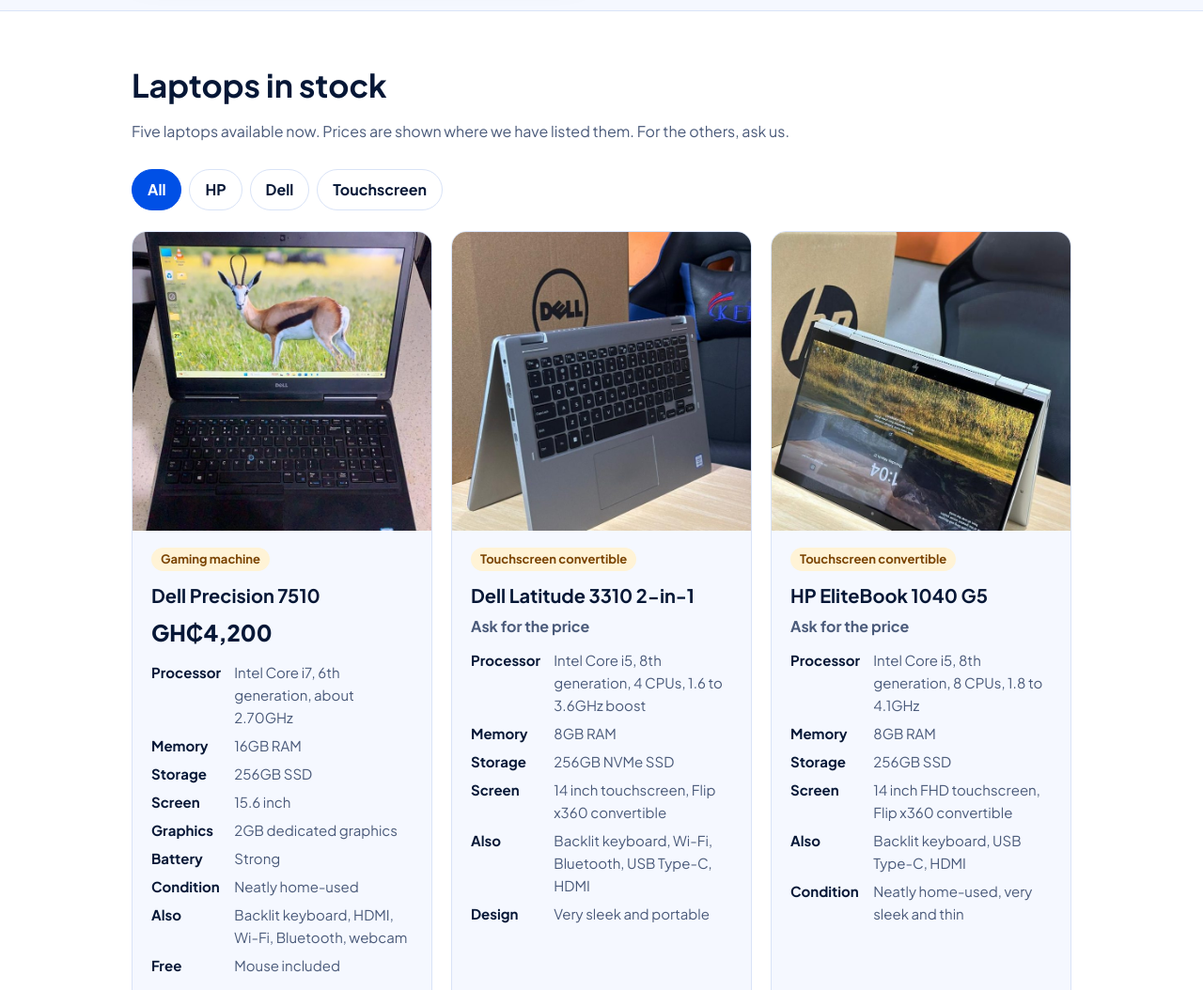
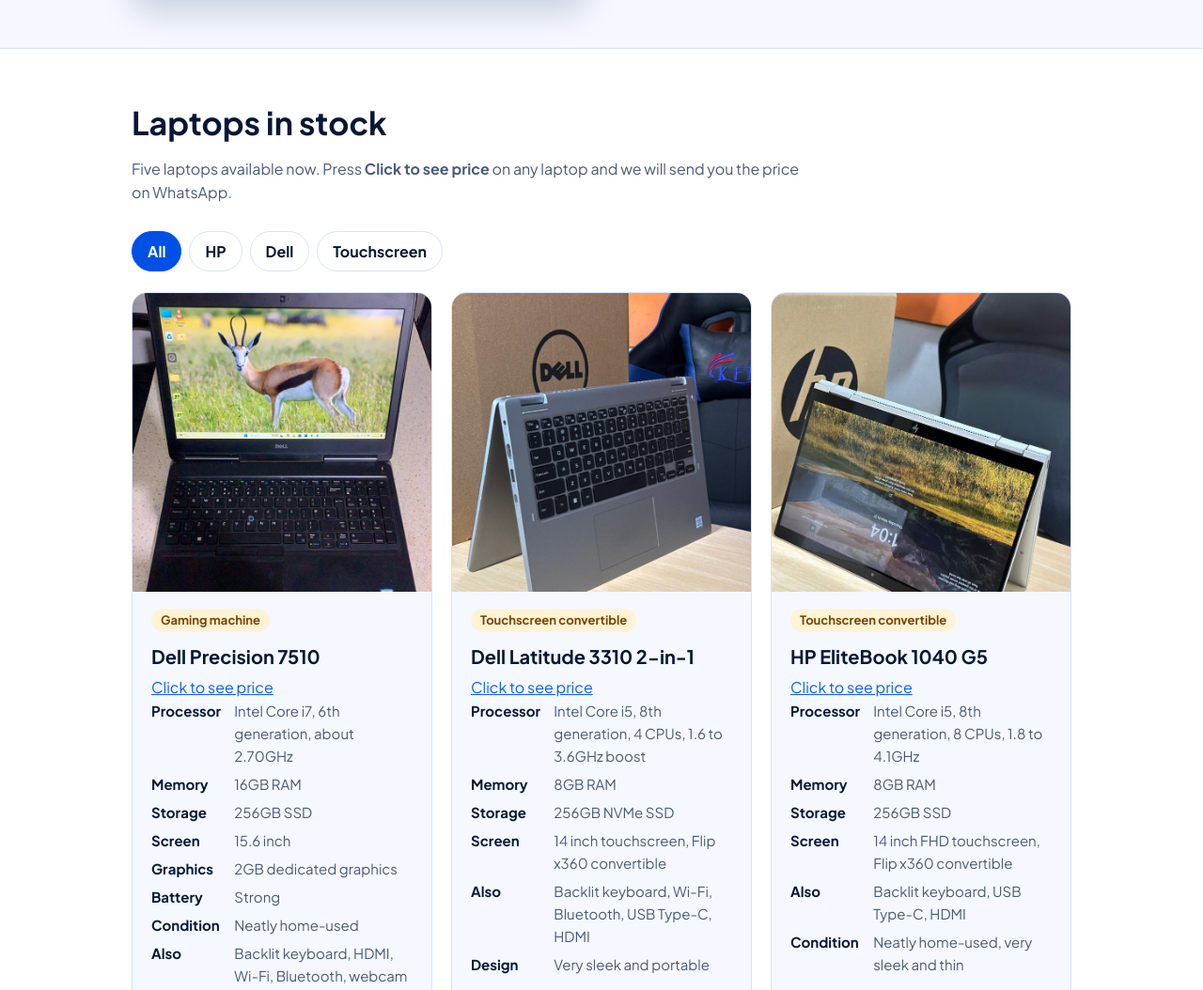
Before and after one commit to futtech123-cloud/HrifTechnologies, a plain HTML site: page laptops.html in a window 1280 px wide. Shown: the part 1185-2239 px from the top of the page at 94% size. Drawn offline with Linux system fonts and the light colour scheme.

Commit message:
Add files via upload

```diff
--- a/laptops.html
+++ b/laptops.html
@@ -1,16 +1,16 @@
-<!DOCTYPE html><html lang="en"><head><meta charset="utf-8"><meta name="viewport" content="width=device-width, initial-scale=1, viewport-fit=cover"><title>Laptops for sale | HP and Dell | Hrif Technologies</title><meta name="description" content="Buy quality HP and Dell laptops from Hrif Technologies in Ghana: EliteBook, Spectre x360, Pavilion, Latitude and Precision. Order online or on WhatsApp."><link rel="icon" href="logo.png"><link rel="stylesheet" href="https://fonts.googleapis.com/css2?family=Plus+Jakarta+Sans:wght@400;500;700;800&display=swap"><link rel="stylesheet" href="style.css"><script async src="https://www.googletagmanager.com/gtag/js?id=G-FFQ00Y7NKT"></script><script>window.dataLayer=window.dataLayer||[];function gtag(){dataLayer.push(arguments);}gtag("js",new Date());gtag("config","G-FFQ00Y7NKT");</script></head><body><header><div class="w nav"><a class="brand" href="index.html"><img alt="" src="logo.png">Hrif Technologies</a><nav aria-label="Main"><a href="index.html">Home</a><a href="computers.html">Computers</a><a href="games.html">Games</a><a href="laptops.html" aria-current="page">Laptops</a><a href="android.html">Android</a><a href="ios.html">iPhone & iPad</a><a href="index.html#shop">Checkers and data</a><a href="#contact">Contact</a><a class="btn b1" href="order.html?svc=Buy a laptop">Order</a></nav></div></header><main>
+<!DOCTYPE html><html lang="en"><head><meta charset="utf-8"><meta name="viewport" content="width=device-width, initial-scale=1, viewport-fit=cover"><title>Laptops for sale | HP and Dell | Hrif Technologies</title><meta name="description" content="Buy quality HP and Dell laptops from Hrif Technologies in Ghana: EliteBook, Spectre x360, Pavilion, Latitude and Precision. Order online or on WhatsApp."><link rel="icon" href="logo.png"><link rel="stylesheet" href="https://fonts.googleapis.com/css2?family=Plus+Jakarta+Sans:wght@400;500;700;800&display=swap"><link rel="stylesheet" href="style.css"><script async src="https://www.googletagmanager.com/gtag/js?id=G-FFQ00Y7NKT"></script><script>window.dataLayer=window.dataLayer||[];function gtag(){dataLayer.push(arguments);}gtag("js",new Date());gtag("config","G-FFQ00Y7NKT");</script></head><body><header><div class="w nav"><a class="brand" href="index.html"><img alt="" src="logo.png">Hrif Technologies</a><nav aria-label="Main"><a href="index.html">Home</a><a href="computers.html">Computers</a><a href="games.html">Games</a><a href="laptops.html" aria-current="page">Laptops</a><a href="android.html">Android</a><a href="ios.html">iPhone & iPad</a><a href="hrifwriting.html">HrifWriting</a><a href="index.html#shop">Checkers and data</a><a href="#contact">Contact</a><a class="btn b1" href="order.html?svc=Buy a laptop">Order</a></nav></div></header><main>
 <div class="hero slim"><div class="w"><div><h1>Quality laptops for sale</h1><p>HP and Dell laptops for school, business and gaming. See what is in stock, then order online or message us on WhatsApp.</p><a class="btn b1" href="#stock">See laptops in stock</a><a class="btn b2" href="https://wa.me/233245688354?text=Hello%20Hrif%20Technologies%2C%20I%20want%20to%20buy%20a%20laptop." target="_blank" rel="noopener">Message on WhatsApp</a><a class="btn b2" href="tel:+233245688354">Call us</a></div></div></div>
 
 <section class="rep"><div class="w"><div class="split"><img class="flyer" src="laptop-flyer.jpg" width="900" height="1350" alt="Hrif Technologies laptop sales flyer: new and used laptops from HP, Dell, Lenovo, ASUS and Acer, with phone number 0245688354" loading="eager"><div><h2>Find the right laptop for your needs</h2><p>We sell new and used laptops for business and students, and accessories to go with them. We install Windows and the software you need, so you can use the laptop the day you get it.</p><ul class="list"><li>Genuine laptops from trusted brands</li><li>Affordable prices</li><li>After-sales support, including repairs and software</li><li>Delivery arranged when you order</li></ul><p>Looking for Lenovo, ASUS or Acer, or a different spec? Tell us your budget and what you will use it for.</p><a class="btn b1" href="order.html?svc=Buy a laptop">Order a laptop</a><a class="btn b3" href="tel:+233245688354">Call +233 245 688 354</a></div></div></div></section>
 
-<section class="alt" id="stock"><div class="w"><h2>Laptops in stock</h2><p class="sub">Five laptops available now. Prices are shown where we have listed them. For the others, ask us.</p>
+<section class="alt" id="stock"><div class="w"><h2>Laptops in stock</h2><p class="sub">Five laptops available now. Press <b>Click to see price</b> on any laptop and we will send you the price on WhatsApp.</p>
 <div class="chips" role="group" aria-label="Filter laptops"><button type="button" data-f="all" aria-pressed="true">All</button><button type="button" data-f="hp" aria-pressed="false">HP</button><button type="button" data-f="dell" aria-pressed="false">Dell</button><button type="button" data-f="touch" aria-pressed="false">Touchscreen</button></div>
 <div class="laps">
-<article class="card lap" data-tags="dell"><img src="laptop-dell-precision-7510.jpg" width="720" height="960" alt="Dell Precision 7510 laptop for sale" loading="lazy"><div class="body"><span class="pill">Gaming machine</span><h3>Dell Precision 7510</h3><p class="price">GH₵4,200</p><dl class="spec"><dt>Processor</dt><dd>Intel Core i7, 6th generation, about 2.70GHz</dd><dt>Memory</dt><dd>16GB RAM</dd><dt>Storage</dt><dd>256GB SSD</dd><dt>Screen</dt><dd>15.6 inch</dd><dt>Graphics</dt><dd>2GB dedicated graphics</dd><dt>Battery</dt><dd>Strong</dd><dt>Condition</dt><dd>Neatly home-used</dd><dt>Also</dt><dd>Backlit keyboard, HDMI, Wi-Fi, Bluetooth, webcam</dd><dt>Free</dt><dd>Mouse included</dd></dl><div class="acts"><a class="btn b1" href="order.html?svc=Buy%20a%20laptop&amp;pc=Dell%20Precision%207510">Order online</a><a class="btn b3" href="https://wa.me/233245688354?text=Hello%20Hrif%20Technologies%2C%20I%20want%20to%20buy%20the%20Dell%20Precision%207510.%20Is%20it%20still%20available%3F" target="_blank" rel="noopener">WhatsApp</a></div></div></article>
-<article class="card lap" data-tags="dell touch"><img src="laptop-dell-latitude-3310.jpg" width="720" height="960" alt="Dell Latitude 3310 2-in-1 laptop for sale" loading="lazy"><div class="body"><span class="pill">Touchscreen convertible</span><h3>Dell Latitude 3310 2-in-1</h3><p class="price ask">Ask for the price</p><dl class="spec"><dt>Processor</dt><dd>Intel Core i5, 8th generation, 4 CPUs, 1.6 to 3.6GHz boost</dd><dt>Memory</dt><dd>8GB RAM</dd><dt>Storage</dt><dd>256GB NVMe SSD</dd><dt>Screen</dt><dd>14 inch touchscreen, Flip x360 convertible</dd><dt>Also</dt><dd>Backlit keyboard, Wi-Fi, Bluetooth, USB Type-C, HDMI</dd><dt>Design</dt><dd>Very sleek and portable</dd></dl><div class="acts"><a class="btn b1" href="order.html?svc=Buy%20a%20laptop&amp;pc=Dell%20Latitude%203310%202-in-1">Order online</a><a class="btn b3" href="https://wa.me/233245688354?text=Hello%20Hrif%20Technologies%2C%20I%20want%20to%20buy%20the%20Dell%20Latitude%203310%202-in-1.%20Is%20it%20still%20available%3F" target="_blank" rel="noopener">WhatsApp</a></div></div></article>
-<article class="card lap" data-tags="hp touch"><img src="laptop-hp-elitebook-1040-g5.jpg" width="720" height="960" alt="HP EliteBook 1040 G5 laptop for sale" loading="lazy"><div class="body"><span class="pill">Touchscreen convertible</span><h3>HP EliteBook 1040 G5</h3><p class="price ask">Ask for the price</p><dl class="spec"><dt>Processor</dt><dd>Intel Core i5, 8th generation, 8 CPUs, 1.8 to 4.1GHz</dd><dt>Memory</dt><dd>8GB RAM</dd><dt>Storage</dt><dd>256GB SSD</dd><dt>Screen</dt><dd>14 inch FHD touchscreen, Flip x360 convertible</dd><dt>Also</dt><dd>Backlit keyboard, USB Type-C, HDMI</dd><dt>Condition</dt><dd>Neatly home-used, very sleek and thin</dd></dl><div class="acts"><a class="btn b1" href="order.html?svc=Buy%20a%20laptop&amp;pc=HP%20EliteBook%201040%20G5">Order online</a><a class="btn b3" href="https://wa.me/233245688354?text=Hello%20Hrif%20Technologies%2C%20I%20want%20to%20buy%20the%20HP%20EliteBook%201040%20G5.%20Is%20it%20still%20available%3F" target="_blank" rel="noopener">WhatsApp</a></div></div></article>
-<article class="card lap" data-tags="hp"><img src="laptop-hp-pavilion-i5.jpg" width="720" height="960" alt="HP Pavilion i5 (8th generation) laptop for sale" loading="lazy"><div class="body"><span class="pill">Business class</span><h3>HP Pavilion i5 (8th generation)</h3><p class="price ask">Ask for the price</p><dl class="spec"><dt>Processor</dt><dd>Intel Core i5, 8th generation, 4 cores and 8 threads, 1.60 to 1.80GHz</dd><dt>Memory</dt><dd>8GB RAM</dd><dt>Storage</dt><dd>1TB / 128GB SSD</dd><dt>Screen</dt><dd>15 inch</dd><dt>Condition</dt><dd>Super neat, no scratches or dents</dd><dt>Also</dt><dd>Wi-Fi, Bluetooth, webcam, HDMI, USB-C, original charger</dd></dl><div class="acts"><a class="btn b1" href="order.html?svc=Buy%20a%20laptop&amp;pc=HP%20Pavilion%20i5%20%288th%20generation%29">Order online</a><a class="btn b3" href="https://wa.me/233245688354?text=Hello%20Hrif%20Technologies%2C%20I%20want%20to%20buy%20the%20HP%20Pavilion%20i5%20%288th%20generation%29.%20Is%20it%20still%20available%3F" target="_blank" rel="noopener">WhatsApp</a></div></div></article>
-<article class="card lap" data-tags="hp touch"><img src="laptop-hp-spectre-x360-g2.jpg" width="720" height="960" alt="HP Spectre x360 G2 laptop for sale" loading="lazy"><div class="body"><span class="pill">Touchscreen convertible</span><h3>HP Spectre x360 G2</h3><p class="price ask">Ask for the price</p><dl class="spec"><dt>Processor</dt><dd>Intel Core i5, 6th generation, 4 CPUs, 2.5GHz</dd><dt>Memory</dt><dd>8GB RAM</dd><dt>Storage</dt><dd>256GB SSD</dd><dt>Screen</dt><dd>14 inch touchscreen, convertible</dd><dt>Battery</dt><dd>Strong</dd><dt>Condition</dt><dd>Neatly home-used, pristine</dd><dt>Also</dt><dd>Backlit keyboard, HDMI, Wi-Fi, Bluetooth, webcam</dd><dt>Free</dt><dd>Mouse included</dd></dl><div class="acts"><a class="btn b1" href="order.html?svc=Buy%20a%20laptop&amp;pc=HP%20Spectre%20x360%20G2">Order online</a><a class="btn b3" href="https://wa.me/233245688354?text=Hello%20Hrif%20Technologies%2C%20I%20want%20to%20buy%20the%20HP%20Spectre%20x360%20G2.%20Is%20it%20still%20available%3F" target="_blank" rel="noopener">WhatsApp</a></div></div></article>
+<article class="card lap" data-tags="dell"><img src="laptop-dell-precision-7510.jpg" width="720" height="960" alt="Dell Precision 7510 laptop for sale" loading="lazy"><div class="body"><span class="pill">Gaming machine</span><h3>Dell Precision 7510</h3><a class="price-btn" href="https://wa.me/233245688354?text=Hello%20Hrif%20Technologies%2C%20what%20is%20the%20price%20of%20the%20Dell%20Precision%207510%3F" target="_blank" rel="noopener" aria-label="Click to see price of the Dell Precision 7510 on WhatsApp">Click to see price</a><dl class="spec"><dt>Processor</dt><dd>Intel Core i7, 6th generation, about 2.70GHz</dd><dt>Memory</dt><dd>16GB RAM</dd><dt>Storage</dt><dd>256GB SSD</dd><dt>Screen</dt><dd>15.6 inch</dd><dt>Graphics</dt><dd>2GB dedicated graphics</dd><dt>Battery</dt><dd>Strong</dd><dt>Condition</dt><dd>Neatly home-used</dd><dt>Also</dt><dd>Backlit keyboard, HDMI, Wi-Fi, Bluetooth, webcam</dd><dt>Free</dt><dd>Mouse included</dd></dl><div class="acts"><a class="btn b1" href="order.html?svc=Buy%20a%20laptop&amp;pc=Dell%20Precision%207510">Order online</a><a class="btn b3" href="https://wa.me/233245688354?text=Hello%20Hrif%20Technologies%2C%20I%20want%20to%20buy%20the%20Dell%20Precision%207510.%20Is%20it%20still%20available%3F" target="_blank" rel="noopener">WhatsApp</a></div></div></article>
+<article class="card lap" data-tags="dell touch"><img src="laptop-dell-latitude-3310.jpg" width="720" height="960" alt="Dell Latitude 3310 2-in-1 laptop for sale" loading="lazy"><div class="body"><span class="pill">Touchscreen convertible</span><h3>Dell Latitude 3310 2-in-1</h3><a class="price-btn" href="https://wa.me/233245688354?text=Hello%20Hrif%20Technologies%2C%20what%20is%20the%20price%20of%20the%20Dell%20Latitude%203310%202-in-1%3F" target="_blank" rel="noopener" aria-label="Click to see price of the Dell Latitude 3310 2-in-1 on WhatsApp">Click to see price</a><dl class="spec"><dt>Processor</dt><dd>Intel Core i5, 8th generation, 4 CPUs, 1.6 to 3.6GHz boost</dd><dt>Memory</dt><dd>8GB RAM</dd><dt>Storage</dt><dd>256GB NVMe SSD</dd><dt>Screen</dt><dd>14 inch touchscreen, Flip x360 convertible</dd><dt>Also</dt><dd>Backlit keyboard, Wi-Fi, Bluetooth, USB Type-C, HDMI</dd><dt>Design</dt><dd>Very sleek and portable</dd></dl><div class="acts"><a class="btn b1" href="order.html?svc=Buy%20a%20laptop&amp;pc=Dell%20Latitude%203310%202-in-1">Order online</a><a class="btn b3" href="https://wa.me/233245688354?text=Hello%20Hrif%20Technologies%2C%20I%20want%20to%20buy%20the%20Dell%20Latitude%203310%202-in-1.%20Is%20it%20still%20available%3F" target="_blank" rel="noopener">WhatsApp</a></div></div></article>
+<article class="card lap" data-tags="hp touch"><img src="laptop-hp-elitebook-1040-g5.jpg" width="720" height="960" alt="HP EliteBook 1040 G5 laptop for sale" loading="lazy"><div class="body"><span class="pill">Touchscreen convertible</span><h3>HP EliteBook 1040 G5</h3><a class="price-btn" href="https://wa.me/233245688354?text=Hello%20Hrif%20Technologies%2C%20what%20is%20the%20price%20of%20the%20HP%20EliteBook%201040%20G5%3F" target="_blank" rel="noopener" aria-label="Click to see price of the HP EliteBook 1040 G5 on WhatsApp">Click to see price</a><dl class="spec"><dt>Processor</dt><dd>Intel Core i5, 8th generation, 8 CPUs, 1.8 to 4.1GHz</dd><dt>Memory</dt><dd>8GB RAM</dd><dt>Storage</dt><dd>256GB SSD</dd><dt>Screen</dt><dd>14 inch FHD touchscreen, Flip x360 convertible</dd><dt>Also</dt><dd>Backlit keyboard, USB Type-C, HDMI</dd><dt>Condition</dt><dd>Neatly home-used, very sleek and thin</dd></dl><div class="acts"><a class="btn b1" href="order.html?svc=Buy%20a%20laptop&amp;pc=HP%20EliteBook%201040%20G5">Order online</a><a class="btn b3" href="https://wa.me/233245688354?text=Hello%20Hrif%20Technologies%2C%20I%20want%20to%20buy%20the%20HP%20EliteBook%201040%20G5.%20Is%20it%20still%20available%3F" target="_blank" rel="noopener">WhatsApp</a></div></div></article>
+<article class="card lap" data-tags="hp"><img src="laptop-hp-pavilion-i5.jpg" width="720" height="960" alt="HP Pavilion i5 (8th generation) laptop for sale" loading="lazy"><div class="body"><span class="pill">Business class</span><h3>HP Pavilion i5 (8th generation)</h3><a class="price-btn" href="https://wa.me/233245688354?text=Hello%20Hrif%20Technologies%2C%20what%20is%20the%20price%20of%20the%20HP%20Pavilion%20i5%20%288th%20generation%29%3F" target="_blank" rel="noopener" aria-label="Click to see price of the HP Pavilion i5 (8th generation) on WhatsApp">Click to see price</a><dl class="spec"><dt>Processor</dt><dd>Intel Core i5, 8th generation, 4 cores and 8 threads, 1.60 to 1.80GHz</dd><dt>Memory</dt><dd>8GB RAM</dd><dt>Storage</dt><dd>1TB / 128GB SSD</dd><dt>Screen</dt><dd>15 inch</dd><dt>Condition</dt><dd>Super neat, no scratches or dents</dd><dt>Also</dt><dd>Wi-Fi, Bluetooth, webcam, HDMI, USB-C, original charger</dd></dl><div class="acts"><a class="btn b1" href="order.html?svc=Buy%20a%20laptop&amp;pc=HP%20Pavilion%20i5%20%288th%20generation%29">Order online</a><a class="btn b3" href="https://wa.me/233245688354?text=Hello%20Hrif%20Technologies%2C%20I%20want%20to%20buy%20the%20HP%20Pavilion%20i5%20%288th%20generation%29.%20Is%20it%20still%20available%3F" target="_blank" rel="noopener">WhatsApp</a></div></div></article>
+<article class="card lap" data-tags="hp touch"><img src="laptop-hp-spectre-x360-g2.jpg" width="720" height="960" alt="HP Spectre x360 G2 laptop for sale" loading="lazy"><div class="body"><span class="pill">Touchscreen convertible</span><h3>HP Spectre x360 G2</h3><a class="price-btn" href="https://wa.me/233245688354?text=Hello%20Hrif%20Technologies%2C%20what%20is%20the%20price%20of%20the%20HP%20Spectre%20x360%20G2%3F" target="_blank" rel="noopener" aria-label="Click to see price of the HP Spectre x360 G2 on WhatsApp">Click to see price</a><dl class="spec"><dt>Processor</dt><dd>Intel Core i5, 6th generation, 4 CPUs, 2.5GHz</dd><dt>Memory</dt><dd>8GB RAM</dd><dt>Storage</dt><dd>256GB SSD</dd><dt>Screen</dt><dd>14 inch touchscreen, convertible</dd><dt>Battery</dt><dd>Strong</dd><dt>Condition</dt><dd>Neatly home-used, pristine</dd><dt>Also</dt><dd>Backlit keyboard, HDMI, Wi-Fi, Bluetooth, webcam</dd><dt>Free</dt><dd>Mouse included</dd></dl><div class="acts"><a class="btn b1" href="order.html?svc=Buy%20a%20laptop&amp;pc=HP%20Spectre%20x360%20G2">Order online</a><a class="btn b3" href="https://wa.me/233245688354?text=Hello%20Hrif%20Technologies%2C%20I%20want%20to%20buy%20the%20HP%20Spectre%20x360%20G2.%20Is%20it%20still%20available%3F" target="_blank" rel="noopener">WhatsApp</a></div></div></article>
 </div></div></section>
 
 <section><div class="w"><div class="split"><div><h2>How to buy</h2><ol class="list"><li>Choose a laptop and press <b>Order online</b>, or message us on WhatsApp.</li><li>Fill in your name, phone number and location.</li><li>We confirm that the laptop is available and give you the price.</li><li>You collect it, or we arrange delivery.</li></ol><a class="btn b1" href="order.html?svc=Buy a laptop">Order a laptop</a></div><div class="card"><h3>Not sure which one to pick?</h3><p>Tell us what you will use it for, such as school work, Office, design or games, and your budget. We will suggest the best fit from what we have.</p><a class="btn b3" href="https://wa.me/233245688354?text=Hello%20Hrif%20Technologies%2C%20please%20help%20me%20choose%20a%20laptop." target="_blank" rel="noopener">Ask on WhatsApp</a></div></div></div></section>
```
